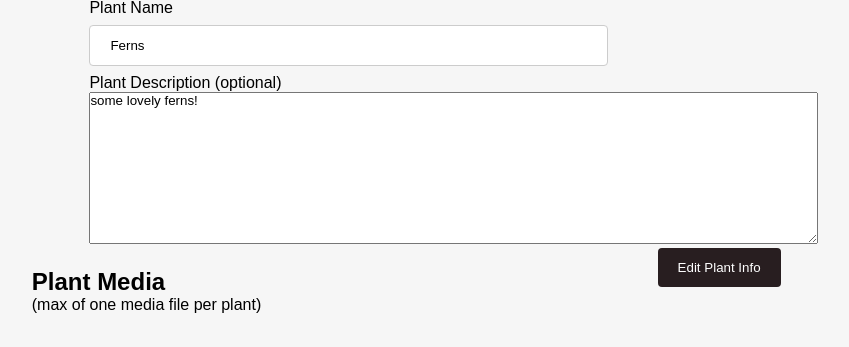
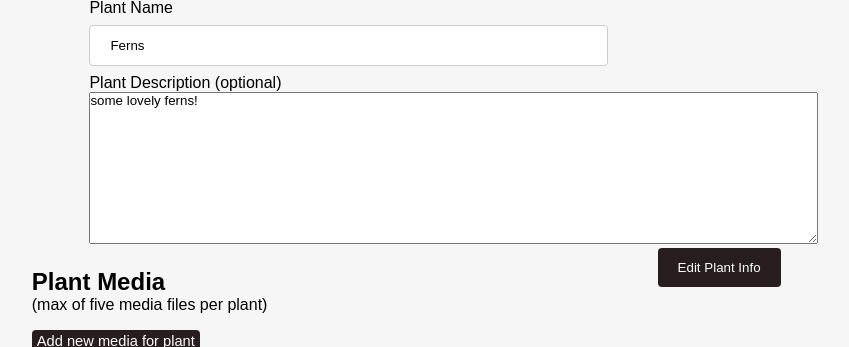
Before and after one commit to Zarbof/Museum-Scanner, a PHP site: page /editPlant.php?ID=1319 in a window 1280 px wide. Shown: the part 349-696 px from the top of the page, without its empty margins (205-1054 px from the left). Run offline with PHP 8.4, Linux system fonts and the light colour scheme; the visitor is signed in with stand-in values (Sample User, id 1); data comes from the database, SQL or seed files in the repository; some web fonts are replaced.

Commit message:
Update editPlant.php

```diff
--- a/phpApp/editPlant.php
+++ b/phpApp/editPlant.php
@@ -124,7 +124,7 @@ catch(PDOException $e){
 
 				<header class="title">
 					<h2>Plant Media</h2>
-					<p>(max of one media file per plant)</p>
+					<p>(max of five media files per plant)</p>
 
 					<?php
 						// check whether media limit is exceeded
@@ -145,7 +145,7 @@ catch(PDOException $e){
 							$result->execute([$plantID]);
 							$row = $result->fetch(PDO::FETCH_ASSOC);
 							$count = $row['mediaCount'];
-							if ($count < 1){
+							if ($count < 5){
 								echo "<br><a href='addMedia.php?ID=$plantID' class='strong-button small'>Add new media for plant</a><br>";
 							}
             			}
```
